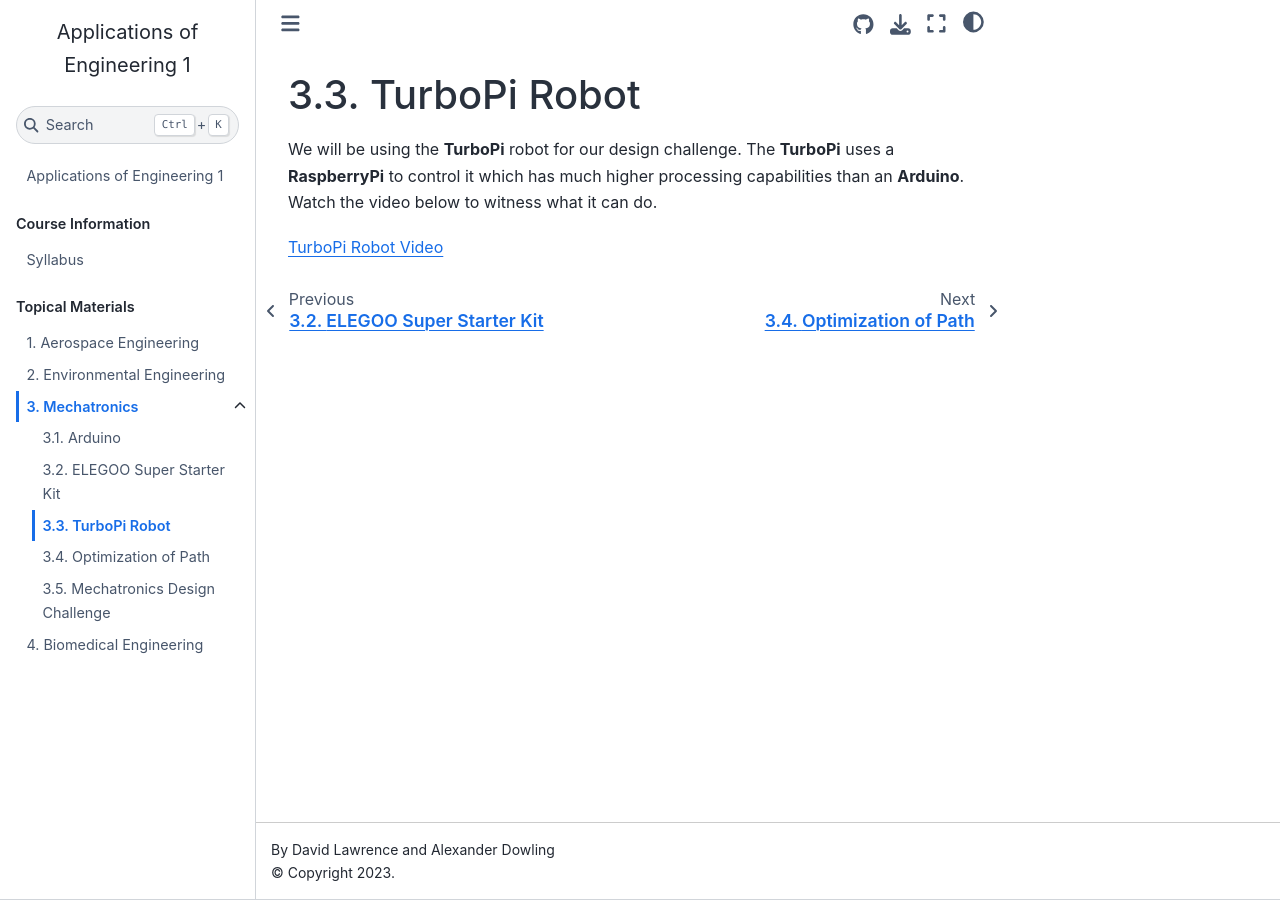
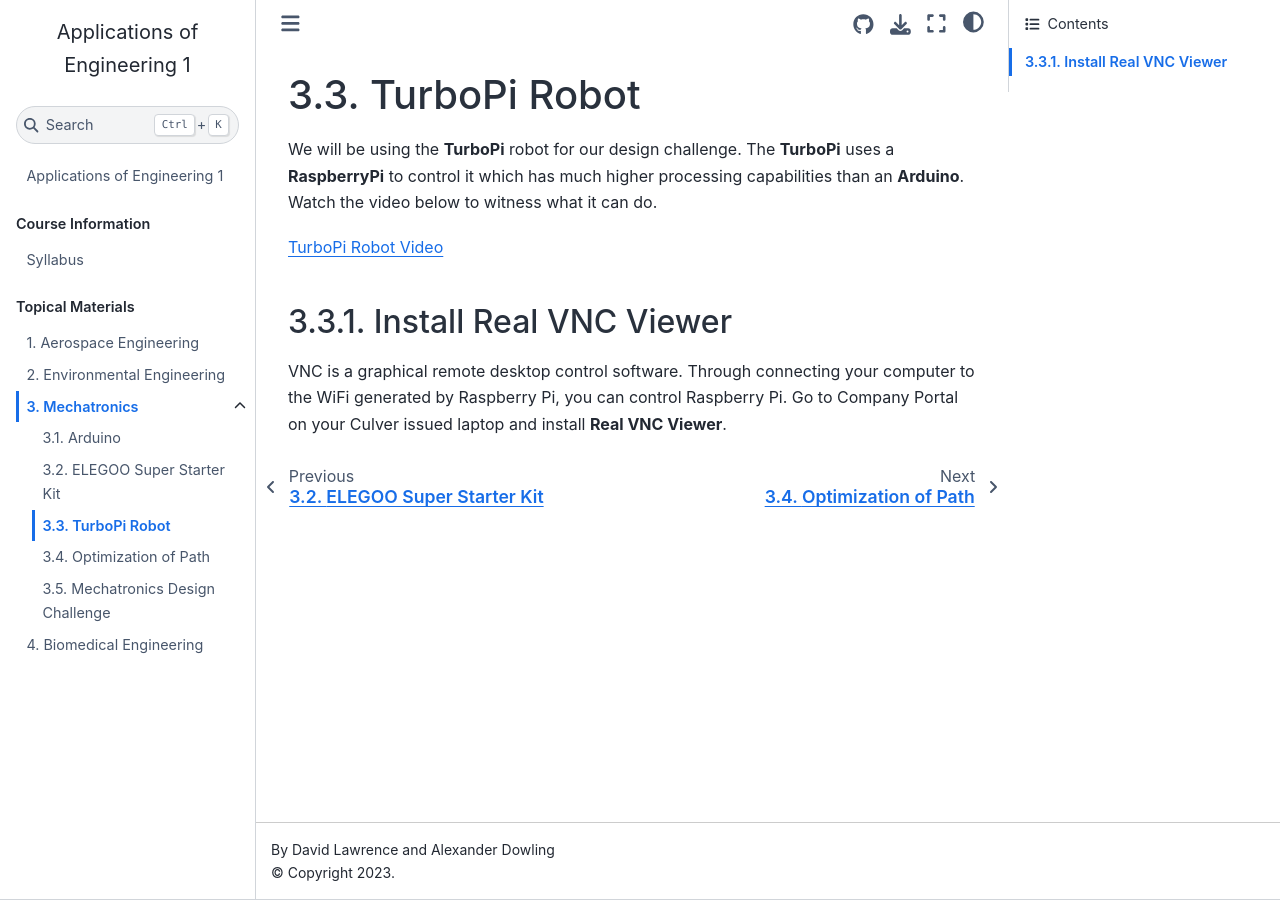
Before and after one commit to Culver-Academies/engineering1, a Jupyter Book: the page built from mech/TurboPi.md, in a window 1280 px wide. Built offline with Jupyter Book 1.0.4 settings and Sphinx 7.4.7 and the Sphinx Book theme 1.1.4, drawn with Linux system fonts in a browser that asks for light colours.

Commit message:
Update TurboPi.md

```diff
--- a/mech/TurboPi.md
+++ b/mech/TurboPi.md
@@ -5,3 +5,8 @@
 We will be using the **TurboPi** robot for our design challenge. The **TurboPi** uses a **RaspberryPi** to control it which has much higher processing capabilities than an **Arduino**. Watch the video below to witness what it can do.
 
 [TurboPi Robot Video](https://www.youtube.com/watch?v=an129hkrHlg)
+
+## Install Real VNC Viewer
+
+VNC is a graphical remote desktop control software. Through connecting your
+computer to the WiFi generated by Raspberry Pi, you can control Raspberry Pi. Go to Company Portal on your Culver issued laptop and install **Real VNC Viewer**.
```
